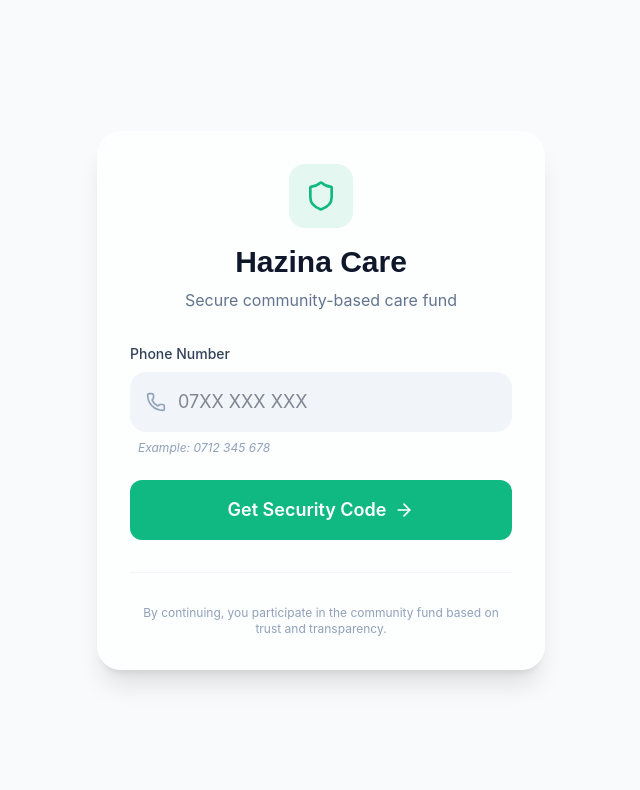
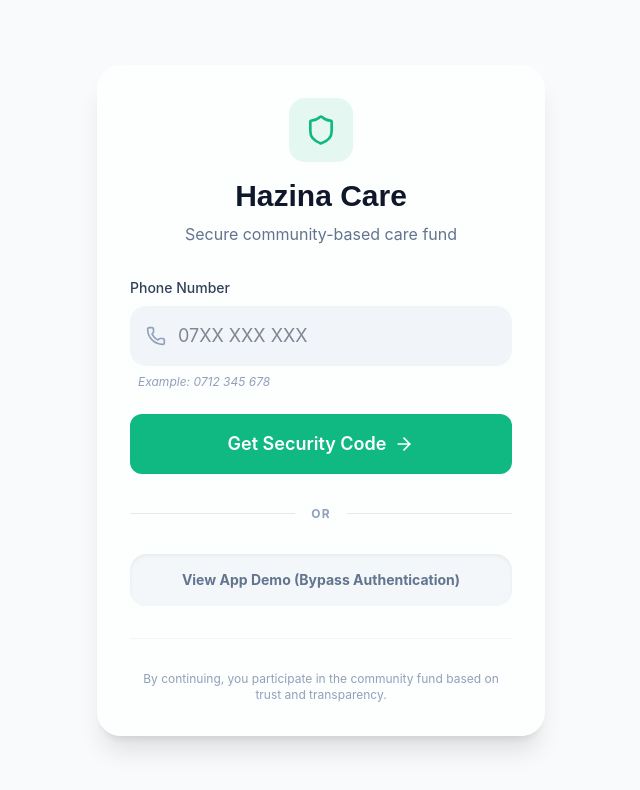
Before and after one commit to georgefaceprint/hazina-care-fund, a React (Vite) app: page /login in a window 1280 px wide. Shown: the top 790 px of the page, without its empty margins (319-959 px from the left). Built offline with nearby package versions, Linux system fonts and the light colour scheme; no server answers.

Commit message:
feat: bypass auth locally and gracefully handle missing firebase keys

```diff
--- a/src/context/AuthContext.jsx
+++ b/src/context/AuthContext.jsx
@@ -11,16 +11,50 @@ export const AuthProvider = ({ children }) => {
     const [user, setUser] = useState(null);
     const [profile, setProfile] = useState(null);
     const [loading, setLoading] = useState(true);
+    const [isDemoMode, setIsDemoMode] = useState(false);
+
+    const enableDemoMode = () => {
+        setIsDemoMode(true);
+        setUser({ uid: 'demo-user', phoneNumber: '+254700000000' });
+        setProfile({
+            role: 'admin',
+            active_tier: 'gold',
+            national_id: '12345678',
+            balance: 5000,
+            status: 'active'
+        });
+        setLoading(false);
+    };
+
+    const logout = async () => {
+        if (isDemoMode) {
+            setIsDemoMode(false);
+            setUser(null);
+            setProfile(null);
+            return;
+        }
+        if (auth) {
+            await auth.signOut();
+        }
+    };
 
     useEffect(() => {
+        if (isDemoMode) return;
+
+        if (!auth) {
+            console.error("Auth is not initialized. Rendering without auth.");
+            setLoading(false);
+            return;
+        }
+
         const unsubscribe = onAuthStateChanged(auth, async (authUser) => {
             if (authUser) {
                 setUser(authUser);
                 // Real-time profile updates
                 const profileRef = doc(db, 'users', authUser.uid);
-                const unsubProfile = onSnapshot(profileRef, (doc) => {
-                    if (doc.exists()) {
-                        setProfile({ id: doc.id, ...doc.data() });
+                const unsubProfile = onSnapshot(profileRef, (docSnap) => {
+                    if (docSnap.exists()) {
+                        setProfile({ id: docSnap.id, ...docSnap.data() });
                     } else {
                         setProfile(null);
                     }
@@ -35,13 +69,15 @@ export const AuthProvider = ({ children }) => {
         });
 
         return () => unsubscribe();
-    }, []);
+    }, [isDemoMode]);
 
     const value = {
         user,
         profile,
         loading,
-        isAuthenticated: !!user
+        isAuthenticated: !!user,
+        enableDemoMode,
+        logout
     };
 
     return (
--- a/src/pages/LoginPage.jsx
+++ b/src/pages/LoginPage.jsx
@@ -4,6 +4,7 @@ import { auth, db } from '../services/firebase';
 import { doc, getDoc, setDoc, serverTimestamp } from 'firebase/firestore';
 import { useNavigate } from 'react-router-dom';
 import { Shield, Phone, ArrowRight, CheckCircle2 } from 'lucide-react';
+import { useAuth } from '../context/AuthContext';
 
 const LoginPage = () => {
     const [phoneNumber, setPhoneNumber] = useState('');
@@ -11,6 +12,7 @@ const LoginPage = () => {
     const [confirmationResult, setConfirmationResult] = useState(null);
     const [error, setError] = useState('');
     const [loading, setLoading] = useState(false);
+    const { enableDemoMode } = useAuth();
     const navigate = useNavigate();
 
     const setupRecaptcha = () => {
@@ -121,6 +123,23 @@ const LoginPage = () => {
                             {loading ? 'Sending...' : 'Get Security Code'}
                             <ArrowRight className="w-5 h-5" />
                         </button>
+
+                        <div className="relative flex items-center py-2">
+                            <div className="flex-grow border-t border-slate-200"></div>
+                            <span className="flex-shrink-0 mx-4 text-slate-400 text-xs font-bold uppercase tracking-widest">or</span>
+                            <div className="flex-grow border-t border-slate-200"></div>
+                        </div>
+
+                        <button
+                            type="button"
+                            onClick={() => {
+                                enableDemoMode();
+                                navigate('/dashboard');
+                            }}
+                            className="w-full py-4 text-sm font-bold text-slate-500 hover:text-brand-primary bg-slate-100/80 rounded-2xl transition-colors shadow-inner"
+                        >
+                            View App Demo (Bypass Authentication)
+                        </button>
                     </form>
                 ) : (
                     <form onSubmit={onCodeSubmit} className="space-y-6">
--- a/src/services/firebase.js
+++ b/src/services/firebase.js
@@ -13,10 +13,19 @@ const firebaseConfig = {
     appId: import.meta.env.VITE_FIREBASE_APP_ID
 };
 
-const app = initializeApp(firebaseConfig);
+let app, auth, db, functions;
 
-export const auth = getAuth(app);
-export const db = getFirestore(app);
-export const functions = getFunctions(app);
+try {
+    if (!firebaseConfig.apiKey) {
+        console.error("🔥 FATAL: VITE_FIREBASE_API_KEY is missing. Your Vercel environment variables are not loaded correctly.");
+    }
+    app = initializeApp(firebaseConfig);
+    auth = getAuth(app);
+    db = getFirestore(app);
+    functions = getFunctions(app);
+} catch (error) {
+    console.error("Firebase initialization failed:", error);
+}
 
+export { auth, db, functions };
 export default app;
```
